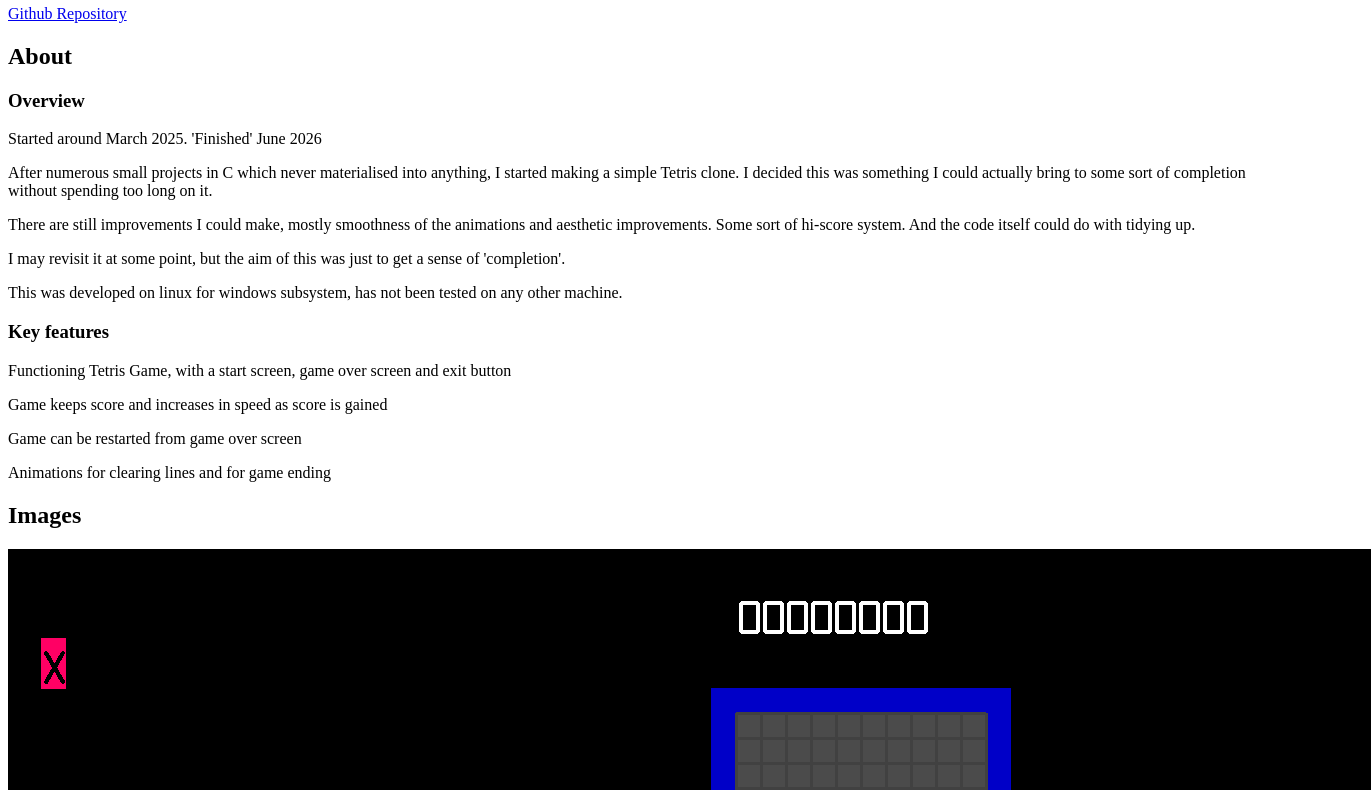
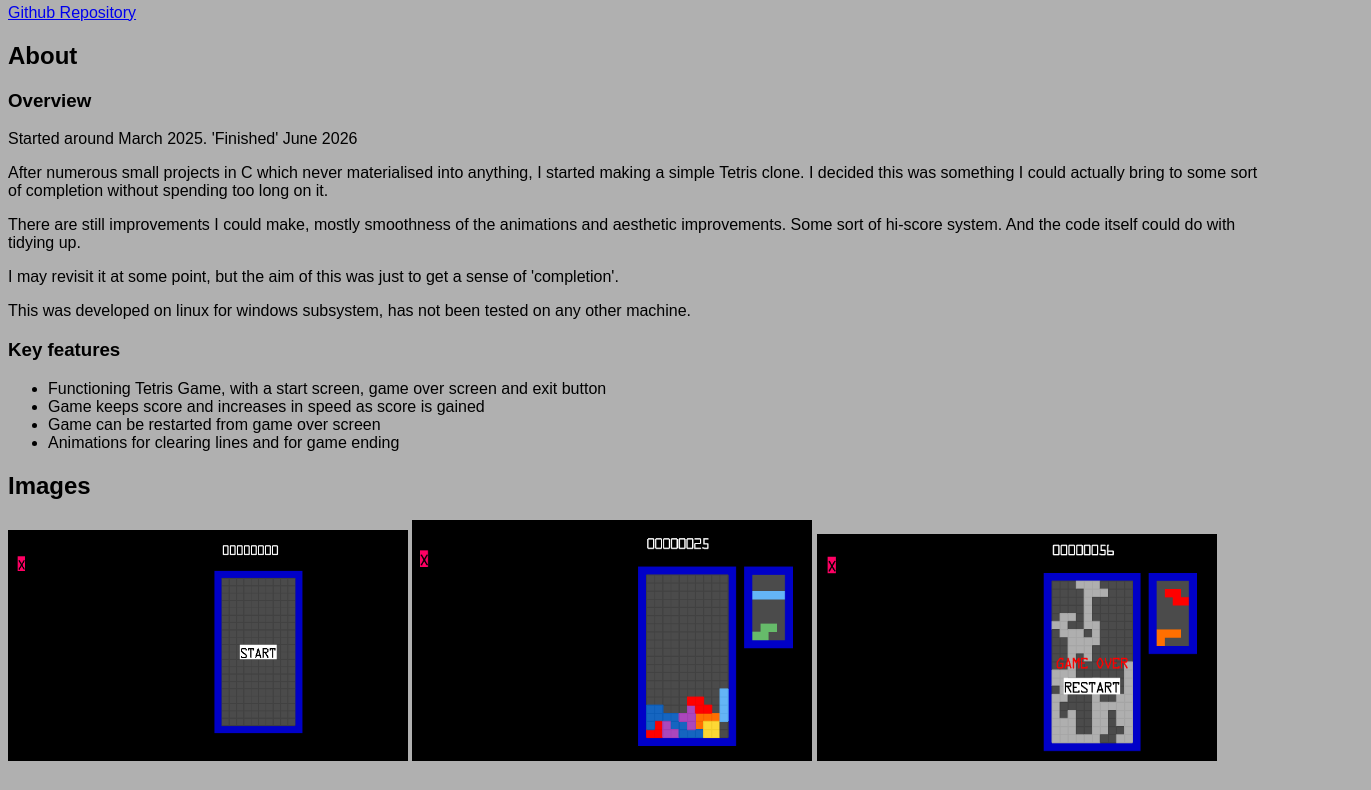
Before and after one commit to OwenWalker95/personal_webpage, a plain HTML site: page projects/tetris.html in a window 1280 px wide. Shown: the part 62-852 px from the top of the page, 1371 px wide, since content can reach past the window. Drawn offline with Linux system fonts and the light colour scheme.

Commit message:
improve_style

```diff
--- a/projects/tetris.html
+++ b/projects/tetris.html
@@ -3,6 +3,7 @@
 <head>
 <meta charset="UTF-8">
 <meta name="viewport" content="width=device-width, initial-scale=1.0">
+<link rel="stylesheet" href="../styles.css">
 <title>Tetris</title>
 </head>
 
@@ -26,17 +27,19 @@ actually bring to some sort of completion without spending too long on it.</p>
 
 <section>
 <h3> Key features </h3>
-<p> Functioning Tetris Game, with a start screen, game over screen and exit button </p>
-<p> Game keeps score and increases in speed as score is gained </p>
-<p> Game can be restarted from game over screen </p>
-<p> Animations for clearing lines and for game ending </p>
+<ul>
+<li> Functioning Tetris Game, with a start screen, game over screen and exit button </li>
+<li> Game keeps score and increases in speed as score is gained </li>
+<li> Game can be restarted from game over screen </li>
+<li> Animations for clearing lines and for game ending </li>
+</ul>
 </section>
 
 <section>
 <h2> Images </h2>
-<img src="../assets/projects/tetris/tetris1.png" alt="Start Screen">
-<img src="../assets/projects/tetris/tetris2.png" alt="Game in progress">
-<img src="../assets/projects/tetris/tetris3.png" alt="Game over screen">
+<img src="../assets/projects/tetris/tetris1.png" alt="Start Screen" class="tetris_img">
+<img src="../assets/projects/tetris/tetris2.png" alt="Game in progress"class="tetris_img">
+<img src="../assets/projects/tetris/tetris3.png" alt="Game over screen" class="tetris_img">
 
 </section>
 
--- a/styles.css
+++ b/styles.css
@@ -1,6 +1,24 @@
 body{
-    background-color: #B3BFFF;
+    background-color: #B0B0B0;
     font-family: Arial;
+}
+
+h1{
+    background-color: #7D7D7D;
+    font-family: Arial black;
+}
+
+h2{
+
+}
+
+p{
+
+    color:black;
+}
+
+ul{
+    color:black;
 }
 
 #profile_pic{
@@ -8,17 +26,13 @@ body{
     height: auto;
 }
 
+
 #intro{
     display: flex;
 }
 
 
-
-h1{
-    font-family: Arial black;
+.tetris_img{
+    width: 400px;
+    height: auto;
 }
-
-p{
-
-    color:blue;
-}
```
Also changed, not shown: index.html (+1 -1 lines), projects/ow_units.html (+8 -5 lines).
